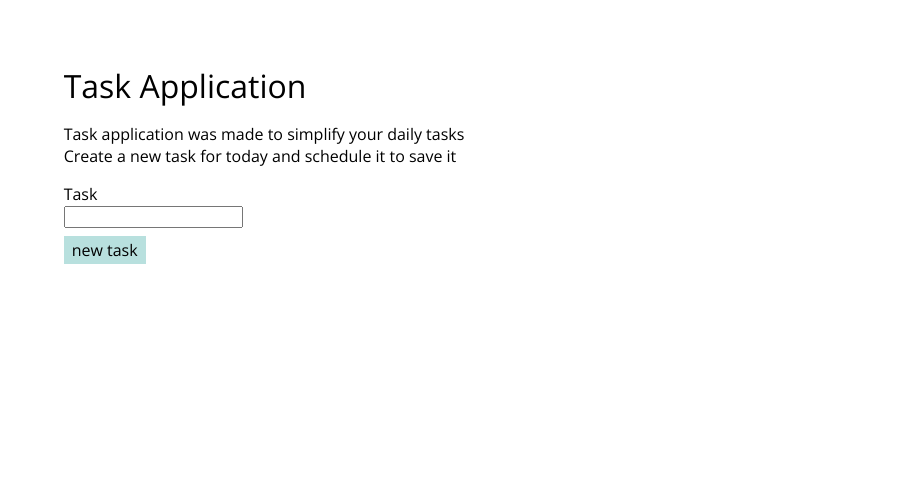
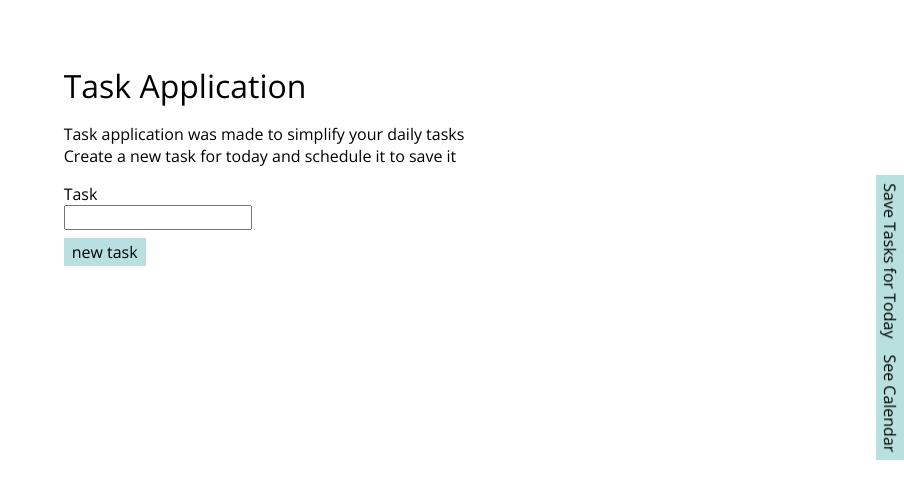
Before and after one commit to Zamza584/task-app, a React (Vite) app: page / in a window 1280 px wide. Shown: the top 498 px of the page, without its empty margins (376-1280 px from the left). Built offline with nearby package versions, Linux system fonts and the light colour scheme.

Commit message:
some rotations

```diff
--- a/src/components.css
+++ b/src/components.css
@@ -6,3 +6,21 @@
   display: inline-block;
   cursor: pointer;
 }
+
+.task-input input {
+  padding: 1.5px 4.5px;
+}
+
+.right-sidebar {
+  position: fixed;
+  right: 0;
+  top: 50%;
+  transform: translate(-5%, 50%);
+}
+
+.sidebar-content {
+  display: flex;
+  flex-direction: row;
+  transform: rotate(90deg);
+  transform-origin: right center;
+}
--- a/src/home.jsx
+++ b/src/home.jsx
@@ -39,8 +39,7 @@ function Home() {
         <p>Task application was made to simplify your daily tasks</p>
         <p>Create a new task for today and schedule it to save it</p>
       </div>
-
-      <div>
+      <div className='task-input'>
         <label htmlFor="task">Task</label>
         <form
           onSubmit={(e) => {
@@ -70,6 +69,14 @@ function Home() {
           tasks={scheduledTasks}
           setTasks={setScheduledTasks} />
       </div>
+
+      <div className='right-sidebar'>
+        <div className="sidebar-content">
+          <button>Save Tasks for Today</button>
+          <button>See Calendar</button>
+        </div>
+      </div>
+
     </div>
   )
 }
```
